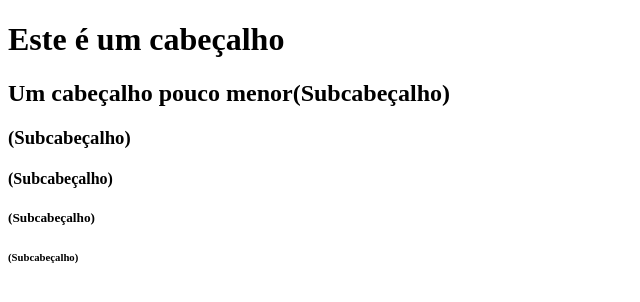
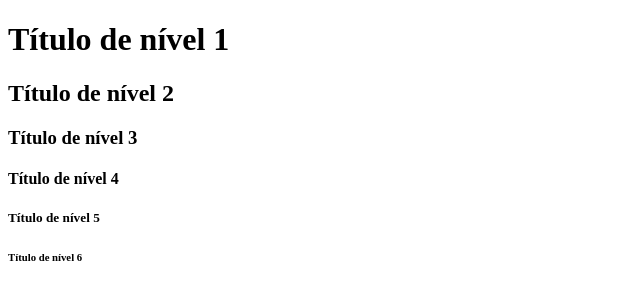
Before and after one commit to LuanBarbs/introduction-html, a plain HTML site: page elemsTitle.html in a window 1280 px wide. Shown: the whole page, without its empty margins (0-640 px from the left). Drawn offline with Linux system fonts and the light colour scheme.

Commit message:
Remake elemsTitle

```diff
--- a/elemsTitle.html
+++ b/elemsTitle.html
@@ -5,12 +5,12 @@
 </head>
 
 <body>
-    <h1>Este é um cabeçalho</h1>
-    <h2>Um cabeçalho pouco menor(Subcabeçalho)</h2>
-    <h3>(Subcabeçalho)</h3>
-    <h4>(Subcabeçalho)</h4>
-    <h5>(Subcabeçalho)</h5>
-    <h6>(Subcabeçalho)</h6>
+    <h1>Título de nível 1</h1>
+    <h2>Título de nível 2</h2>
+    <h3>Título de nível 3</h3>
+    <h4>Título de nível 4</h4>
+    <h5>Título de nível 5</h5>
+    <h6>Título de nível 6</h6>
 </body>
 
 </html>
```
